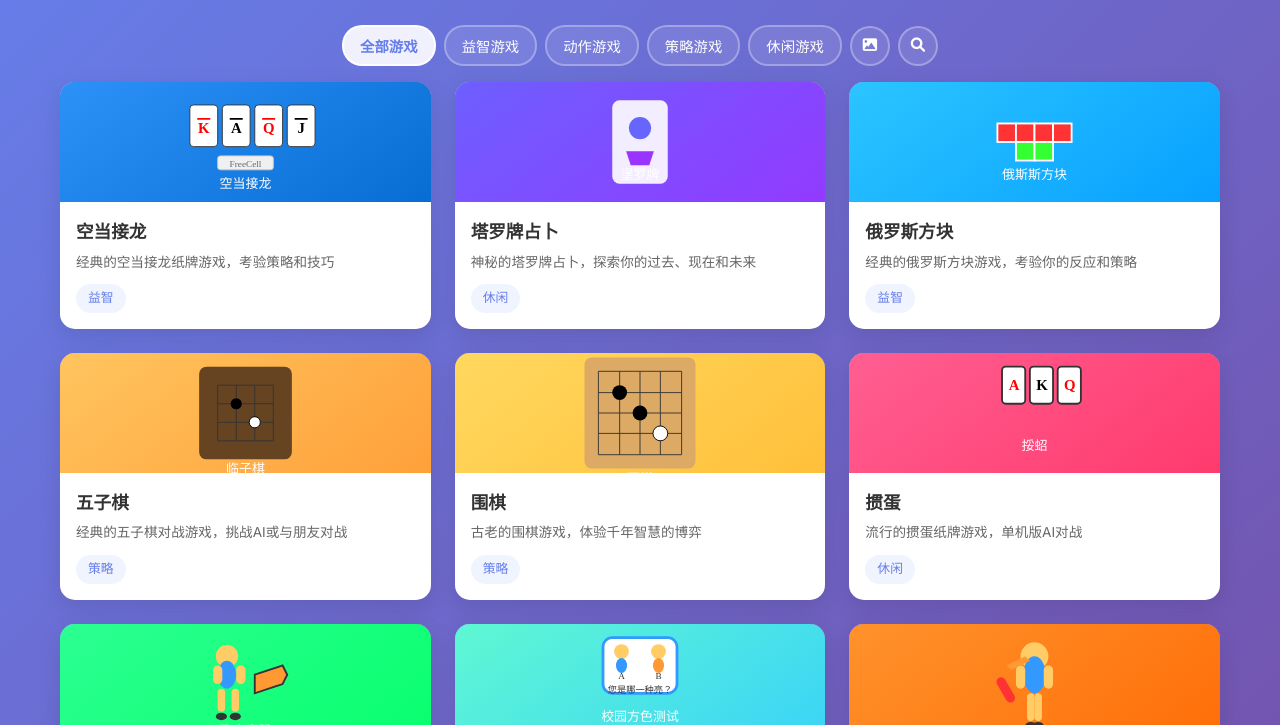
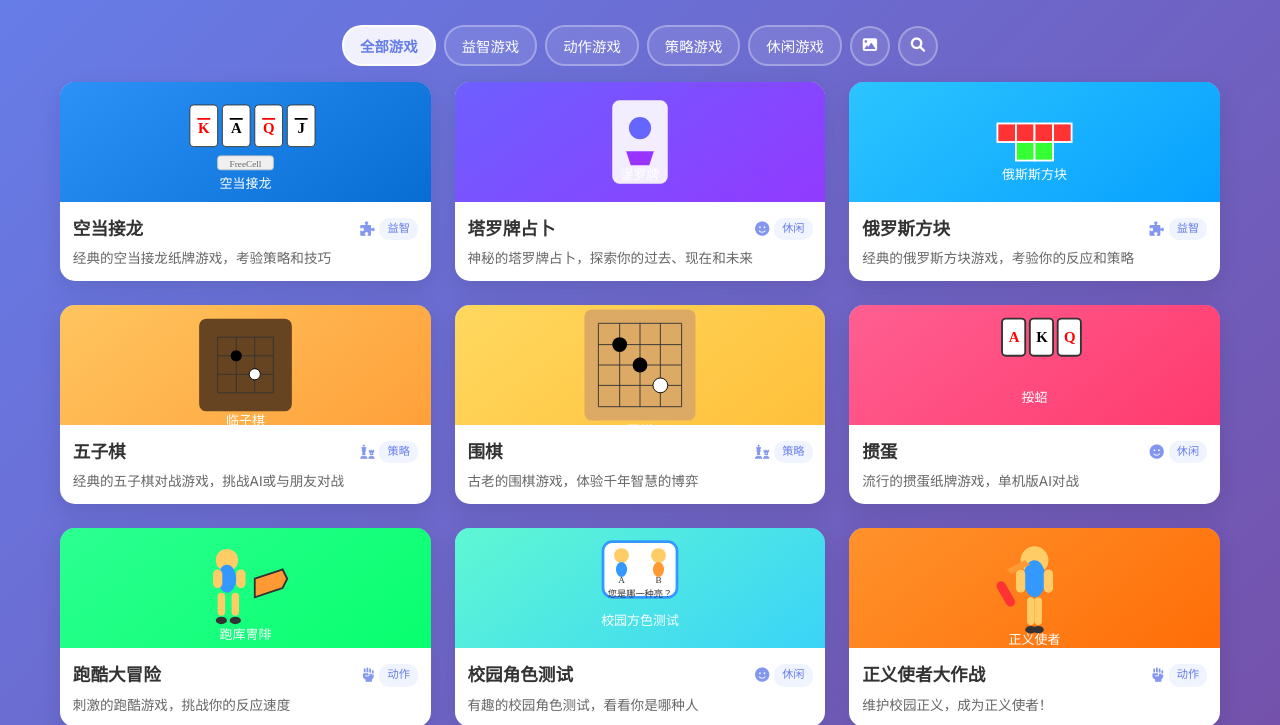
Before and after one commit to zwaley/GameHub, a plain HTML site: page index.html in a window 1280 px wide. Shown: the part 75-800 px from the top of the page. Drawn offline with Linux system fonts and the light colour scheme.

Commit message:
Add files via upload

```diff
--- a/script.js
+++ b/script.js
@@ -208,14 +208,19 @@ class GameHub {
             <div class="game-card" data-game-id="${game.id}">
                 <div class="game-image">
                     ${imageContent}
-                    <div class="game-icon" style="${(this.imageMode === 'svg' && game.image) ? 'display: none;' : ''}">
+                    <div class="game-icon" style="${(this.imageMode === 'svg' && game.image) || this.imageMode === 'random' ? 'display: none;' : ''}">
                         <i class="${gameIcons[game.category] || 'fas fa-gamepad'}"></i>
                     </div>
                 </div>
                 <div class="game-info">
-                    <h3 class="game-title">${game.name}</h3>
+                    <div class="game-header">
+                        <h3 class="game-title">${game.name}</h3>
+                        <div class="game-meta">
+                            <i class="game-type-icon ${gameIcons[game.category] || 'fas fa-gamepad'}"></i>
+                            <span class="game-category">${categoryNames[game.category] || game.category}</span>
+                        </div>
+                    </div>
                     <p class="game-description">${game.description || '暂无描述'}</p>
-                    <span class="game-category">${categoryNames[game.category] || game.category}</span>
                 </div>
             </div>
         `;
--- a/styles.css
+++ b/styles.css
@@ -241,20 +241,42 @@ body {
 }
 
 .game-info {
-    padding: 1rem;
+    padding: 0.8rem;
+}
+
+.game-header {
+    display: flex;
+    justify-content: space-between;
+    align-items: center;
+    margin-bottom: 0.4rem;
 }
 
 .game-title {
     font-size: 1.1rem;
     font-weight: 600;
-    margin-bottom: 0.4rem;
+    margin: 0;
     color: #333;
+    flex: 1;
+    margin-right: 0.5rem;
+}
+
+.game-meta {
+    display: flex;
+    align-items: center;
+    gap: 0.3rem;
+    flex-shrink: 0;
+}
+
+.game-type-icon {
+    font-size: 0.9rem;
+    color: #667eea;
+    opacity: 0.8;
 }
 
 .game-description {
     color: #666;
     font-size: 0.85rem;
-    margin-bottom: 0.8rem;
+    margin-bottom: 0;
     line-height: 1.4;
     display: -webkit-box;
     -webkit-line-clamp: 2;
@@ -264,12 +286,13 @@ body {
 
 .game-category {
     display: inline-block;
-    padding: 0.25rem 0.75rem;
+    padding: 0.15rem 0.5rem;
     background: #f0f4ff;
     color: #667eea;
-    border-radius: 15px;
-    font-size: 0.8rem;
+    border-radius: 10px;
+    font-size: 0.7rem;
     font-weight: 500;
+    white-space: nowrap;
 }
 
 
```
